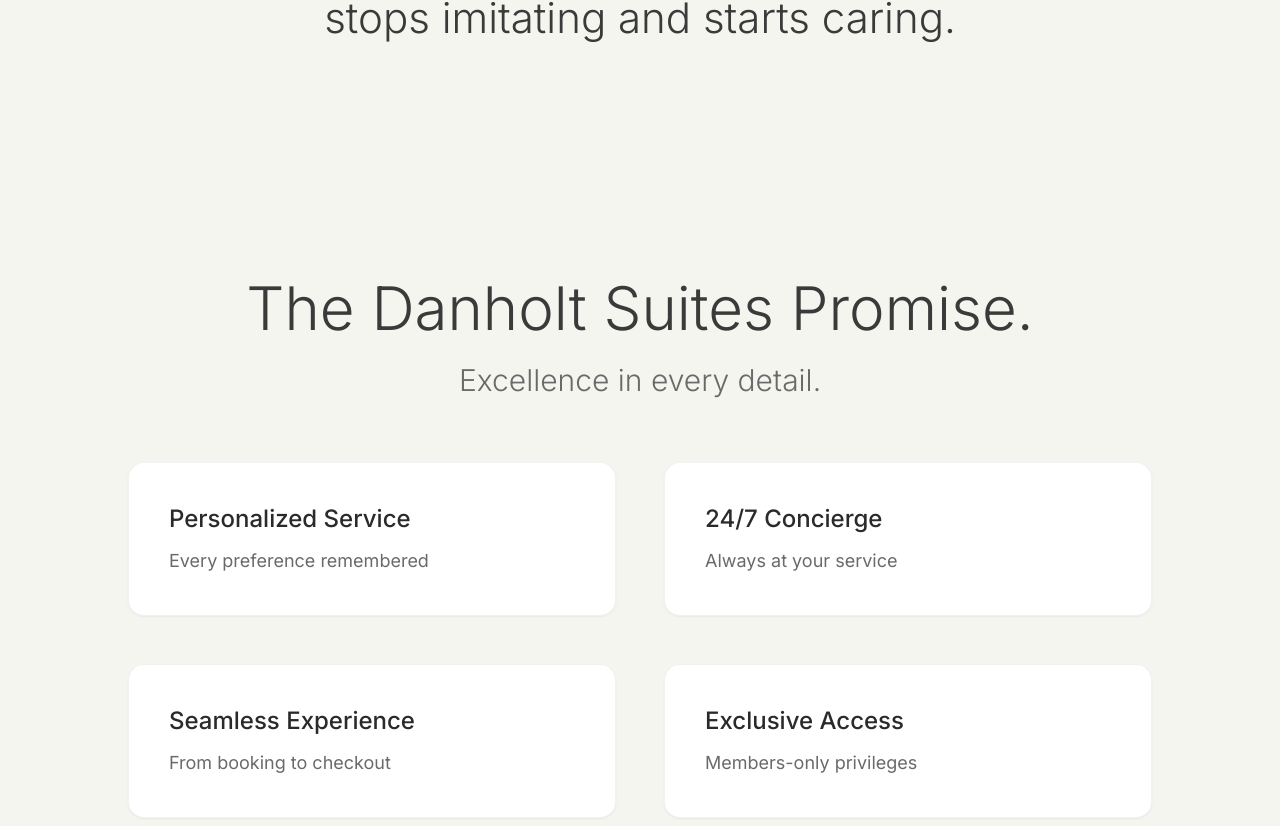
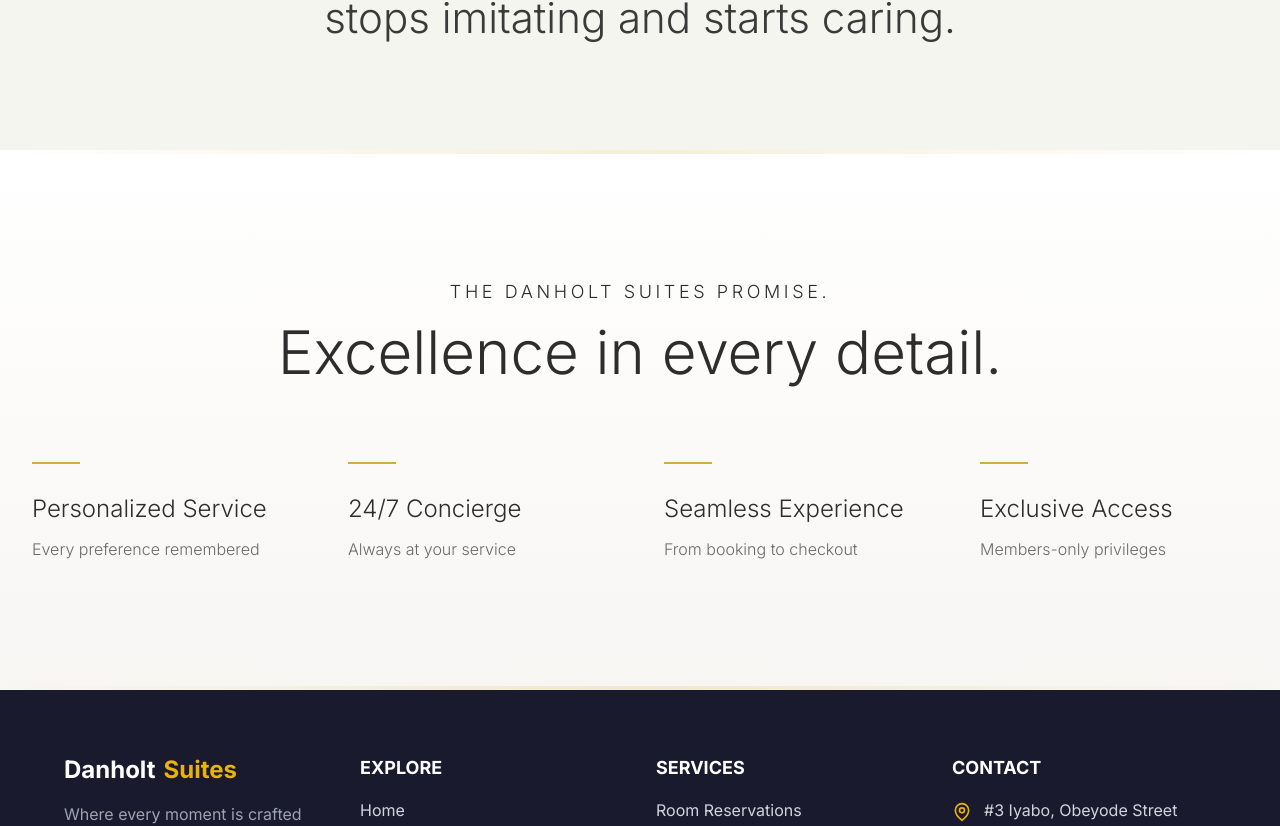
Before and after one commit to JohnOkenyi/danholt-suites, a Next.js app: page / in a window 1280 px wide. Shown: the part 2286-3112 px from the top of the page. Built offline with nearby package versions, Linux system fonts and the light colour scheme.

Commit message:
Update DanholtPromise.tsx

```diff
--- a/components/DanholtPromise.tsx
+++ b/components/DanholtPromise.tsx
@@ -29,93 +29,79 @@ const features = [
 
 export default function DanholtPromise() {
   const ref = useRef(null);
-  const isInView = useInView(ref, { once: true, margin: '-100px' });
-
-  const containerVariants = {
-    hidden: { opacity: 0 },
-    visible: {
-      opacity: 1,
-      transition: {
-        staggerChildren: 0.15,
-      },
-    },
-  };
-
-  const headingVariants = {
-    hidden: { opacity: 0, y: 30 },
-    visible: {
-      opacity: 1,
-      y: 0,
-      transition: {
-        duration: 0.8,
-        ease: 'easeOut',
-      },
-    },
-  };
-
-  const boxVariants = {
-    hidden: { opacity: 0, y: 30 },
-    visible: {
-      opacity: 1,
-      y: 0,
-      transition: {
-        duration: 0.6,
-        ease: 'easeOut',
-      },
-    },
-  };
+  const isInView = useInView(ref, { once: true, amount: 0.3 });
 
   return (
     <section
       ref={ref}
-      className="bg-[#f5f5f0] py-24 md:py-32 px-4 sm:px-6 lg:px-8"
+      className="relative py-32 bg-gradient-to-b from-white to-[#F8F6F3] overflow-hidden"
     >
-      <div className="mx-auto max-w-6xl">
-        {/* Header */}
+      {/* Decorative Elements */}
+      <div className="absolute top-0 left-0 w-full h-1 bg-gradient-to-r from-transparent via-[#D4AF37]/20 to-transparent" />
+      <div className="absolute bottom-0 left-0 w-full h-1 bg-gradient-to-r from-transparent via-[#D4AF37]/20 to-transparent" />
+
+      <div className="max-w-7xl mx-auto px-4 sm:px-6 lg:px-8">
+        {/* Section Header */}
         <motion.div
-          variants={containerVariants}
-          initial="hidden"
-          animate={isInView ? 'visible' : 'hidden'}
-          className="text-center mb-16"
+          initial={{ opacity: 0, y: 40 }}
+          animate={isInView ? { opacity: 1, y: 0 } : { opacity: 0, y: 40 }}
+          transition={{ duration: 0.8, ease: 'easeOut' }}
+          className="text-center mb-20"
         >
-          <motion.h2
-            variants={headingVariants}
-            className="text-[#3a3a3a] text-4xl sm:text-5xl md:text-6xl font-light leading-tight"
-          >
+          <h2 className="text-base sm:text-lg font-light tracking-[0.2em] text-[#2D2D2D] uppercase mb-4">
             The Danholt Suites Promise.
-          </motion.h2>
-
-          <motion.p
-            variants={headingVariants}
-            className="text-[#6a6a6a] text-xl sm:text-2xl md:text-3xl font-light mt-6"
-          >
+          </h2>
+          <p className="text-4xl sm:text-5xl lg:text-6xl font-light text-[#2D2D2D] leading-tight">
             Excellence in every detail.
-          </motion.p>
+          </p>
         </motion.div>
 
-        {/* Feature Boxes - 2x2 Grid */}
-        <motion.div
-          variants={containerVariants}
-          initial="hidden"
-          animate={isInView ? 'visible' : 'hidden'}
-          className="grid grid-cols-1 md:grid-cols-2 gap-10 md:gap-12 max-w-5xl mx-auto"
-        >
+        {/* Features Grid */}
+        <div className="grid grid-cols-1 md:grid-cols-2 lg:grid-cols-4 gap-8 lg:gap-12">
           {features.map((feature, index) => (
             <motion.div
               key={feature.id}
-              variants={boxVariants}
-              transition={{ delay: 0.2 + index * 0.1 }}
-              className="bg-white rounded-xl md:rounded-2xl p-8 md:p-10 shadow-sm border border-black/5 hover:shadow-md transition-shadow"
+              initial={{ opacity: 0, y: 30 }}
+              animate={isInView ? { opacity: 1, y: 0 } : { opacity: 0, y: 30 }}
+              transition={{
+                duration: 0.6,
+                delay: 0.2 + index * 0.15,
+                ease: 'easeOut',
+              }}
+              className="group relative"
             >
-              <h3 className="text-[#2a2a2a] text-xl md:text-2xl font-medium mb-3">
-                {feature.heading}
-              </h3>
-              <p className="text-[#6a6a6a] text-base md:text-lg font-normal leading-relaxed">
-                {feature.description}
-              </p>
+              {/* Feature Card */}
+              <div className="relative h-full">
+                {/* Top Accent Line */}
+                <motion.div
+                  initial={{ scaleX: 0 }}
+                  animate={isInView ? { scaleX: 1 } : { scaleX: 0 }}
+                  transition={{
+                    duration: 0.8,
+                    delay: 0.4 + index * 0.15,
+                    ease: 'easeOut',
+                  }}
+                  className="absolute top-0 left-0 w-12 h-[2px] bg-[#D4AF37] origin-left"
+                />
+
+                {/* Content */}
+                <div className="pt-8">
+                  <h3 className="text-2xl font-light text-[#2D2D2D] mb-3 leading-tight">
+                    {feature.heading}
+                  </h3>
+                  <p className="text-base text-[#6A6A6A] font-light leading-relaxed">
+                    {feature.description}
+                  </p>
+                </div>
+
+                {/* Hover Effect */}
+                <motion.div
+                  className="absolute -bottom-2 left-0 w-0 h-[1px] bg-[#D4AF37] group-hover:w-full transition-all duration-500"
+                />
+              </div>
             </motion.div>
           ))}
-        </motion.div>
+        </div>
       </div>
     </section>
   );
```
